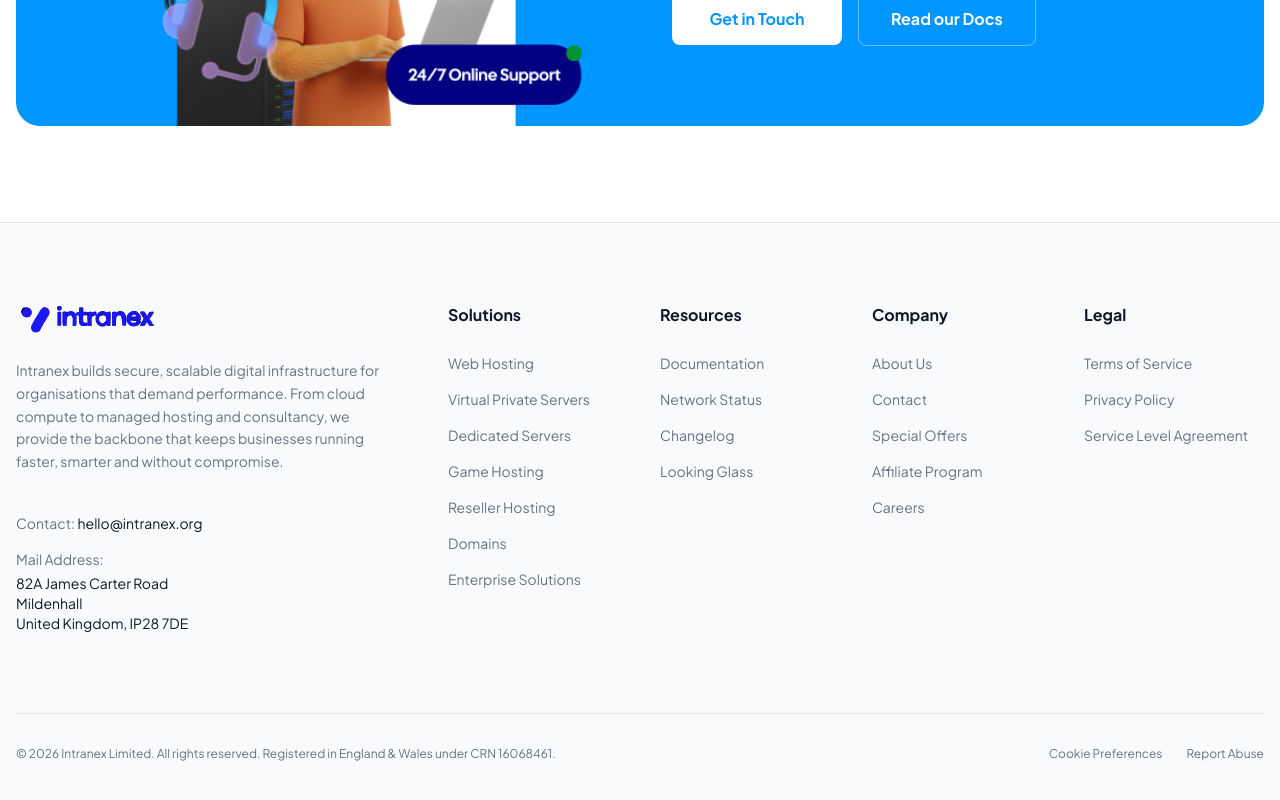
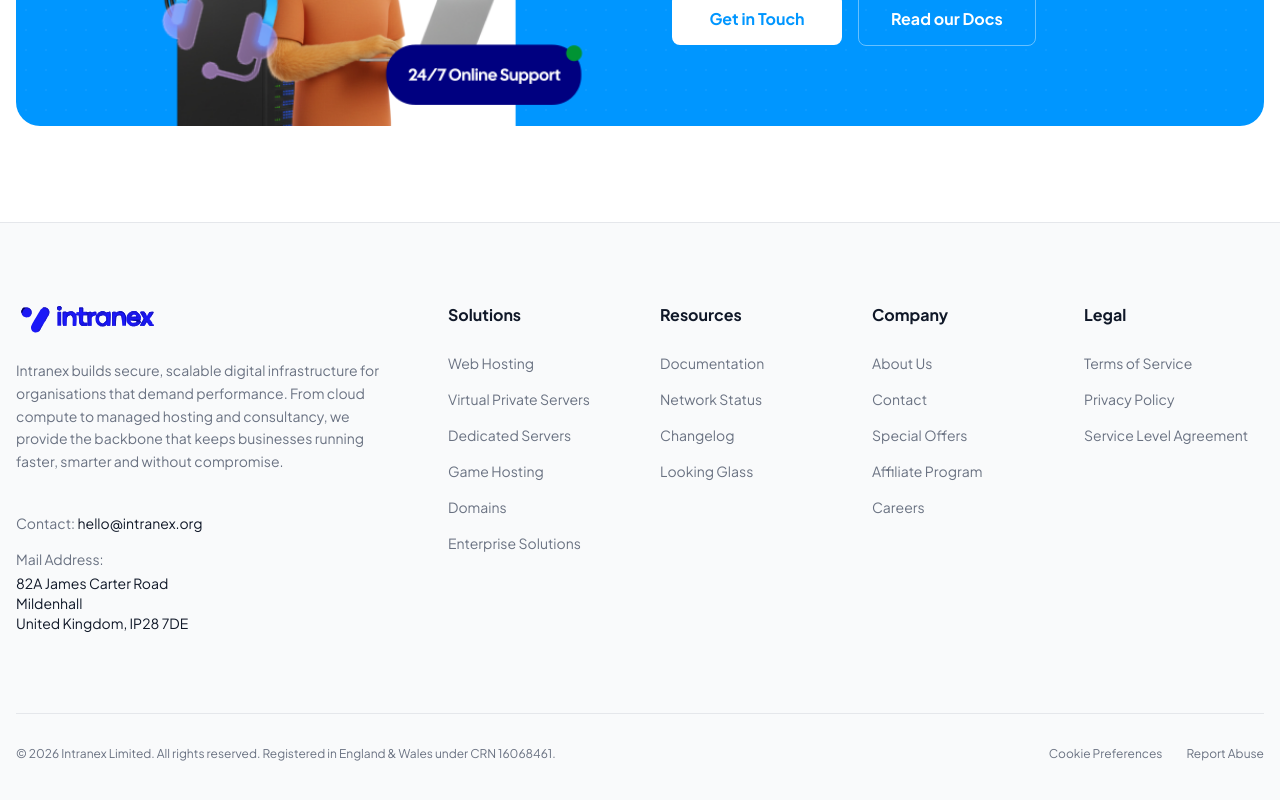
Before and after one commit to omdanielofficial/intranex-website, a React (Vite) app: page / in a window 1280 px wide. Shown: the part 3968-4768 px from the top of the page. Built offline with nearby package versions, Linux system fonts and the light colour scheme.

Commit message:
11/03/2026-12:28

```diff
--- a/src/components/Footer.tsx
+++ b/src/components/Footer.tsx
@@ -69,7 +69,6 @@
                                     { name: 'Virtual Private Servers', to: '/vps' },
                                     { name: 'Dedicated Servers', to: '/dedicated' },
                                     { name: 'Game Hosting', to: '/game' },
-                                    { name: 'Reseller Hosting', to: '/resellers' },
                                     { name: 'Domains', to: '/domains' },
                                     { name: 'Enterprise Solutions', to: '/enterprise' },
                                 ].map((item) => (
--- a/src/components/Navbar.tsx
+++ b/src/components/Navbar.tsx
@@ -1,6 +1,6 @@
 import { motion, AnimatePresence } from 'framer-motion';
 import { Link } from 'react-router-dom';
-import { Menu, X, Share2, ChevronDown, Moon, Sun, Database, Server, Cloud, ShoppingBasketIcon, MedalIcon, SearchIcon, WifiHighIcon, BookIcon, ClockArrowDown, GamepadIcon } from 'lucide-react';
+import { Menu, X, Share2, ChevronDown, Moon, Sun, Server, Cloud, ShoppingBasketIcon, MedalIcon, SearchIcon, WifiHighIcon, BookIcon, ClockArrowDown, GamepadIcon } from 'lucide-react';
 import { useState, useEffect } from 'react';
 import { announcementConfig } from '../config/announcement';
 import logoWhite from '../assets/logo-white.svg';
@@ -168,7 +168,6 @@
                                                     { title: "Virtual Private Servers", desc: "Scalable cloud compute", icon: Cloud, price: "£5.20/mo", path: "/vps" },
                                                     { title: "Dedicated Servers", desc: "100% bare metal servers", icon: Server, price: "£95.00/mo", path: "/dedicated" },
                                                     { title: "Game Hosting", desc: "Hosting for over 15 games", icon: GamepadIcon, price: "£2.50/mo", path: "/game" },
-                                                    { title: "Reseller Hosting", desc: "Start your hosting business", icon: Database, price: "Coming Soon", path: "/resellers" },
                                                     { title: "Domains", desc: "Claim your online presence", icon: ShoppingBasketIcon, price: "£0.99/yr", path: "/domains" },
                                                     { title: "Enterprise Solutions", desc: "Managed services & IT consultancy", icon: MedalIcon, price: "£150.00/mo", path: "/enterprise" },
                                                 ].map((item, idx) => (
@@ -325,7 +324,6 @@
                                                     { title: "Virtual Private Servers", desc: "Scalable cloud compute", icon: Cloud, price: "£5.20/mo", path: "/vps" },
                                                     { title: "Dedicated Servers", desc: "100% bare metal servers", icon: Server, price: "£95.00/mo", path: "/dedicated" },
                                                     { title: "Game Hosting", desc: "Hosting for over 15 games", icon: GamepadIcon, price: "£2.50/mo", path: "/game" },
-                                                    { title: "Reseller Hosting", desc: "Start your hosting business", icon: Database, price: "Coming Soon", path: "/resellers" },
                                                     { title: "Domains", desc: "Claim your online presence", icon: ShoppingBasketIcon, price: "£0.99/yr", path: "/domains" },
                                                     { title: "Enterprise Solutions", desc: "Managed services & IT consultancy", icon: MedalIcon, price: "£150.00/mo", path: "/enterprise" },
                                                 ].map((item, idx) => (
```
Also changed, not shown: 54 other files (tests, documents, lock files or other folders).
